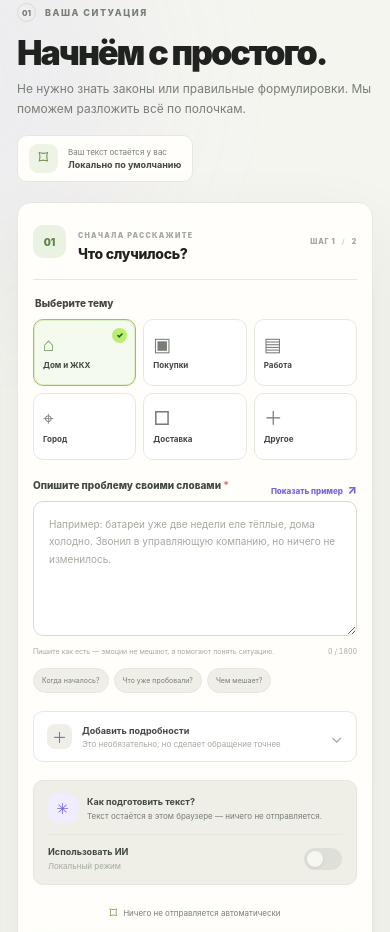
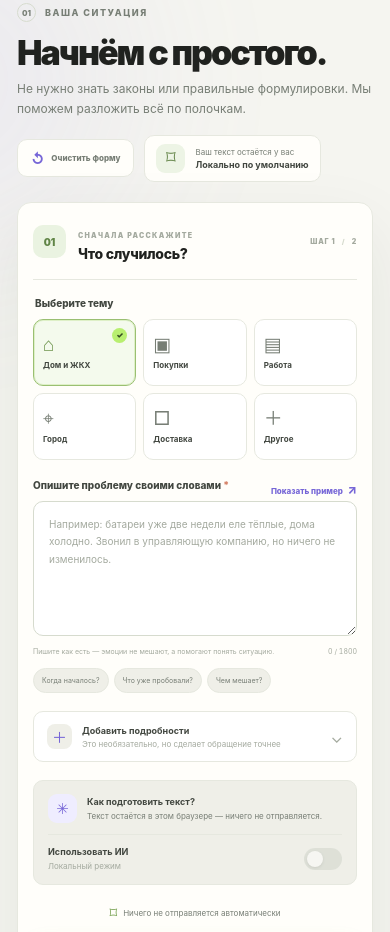
Before and after one commit to SMisha2/hackaton_gpt, a website with bundled scripts: page index.html in a window 390 px wide. Shown: the part 819-1751 px from the top of the page. Built offline with nearby package versions, Linux system fonts and the light colour scheme; files whose address does not match are found by name.

Commit message:
fix: add visible form reset control

```diff
--- a/index.html
+++ b/index.html
@@ -77,7 +77,10 @@
           <h2>Начнём с простого.</h2>
           <p>Не нужно знать законы или правильные формулировки. Мы поможем разложить всё по полочкам.</p>
         </div>
-        <div class="privacy-mini"><span class="lock-icon">⌑</span><span>Ваш текст остаётся у вас<br><b>Локально по умолчанию</b></span></div>
+        <div class="intro-tools">
+          <button class="clear-button" id="clearButton" type="button"><span>↺</span> Очистить форму</button>
+          <div class="privacy-mini"><span class="lock-icon">⌑</span><span>Ваш текст остаётся у вас<br><b>Локально по умолчанию</b></span></div>
+        </div>
       </div>
 
       <div class="work-grid">
--- a/styles.css
+++ b/styles.css
@@ -405,3 +405,12 @@ html[data-theme="dark"] .plan-finish { background: #2a3826; color: #c4d9b3; }
   .print-sheet { display: block !important; position: absolute; inset: 0; width: 100%; color: #111; background: white; white-space: pre-wrap; overflow-wrap: anywhere; font-family: Georgia, "Times New Roman", serif; font-size: 11pt; line-height: 1.65; }
   html, body { background: white !important; }
 }
+
+.intro-tools { display:flex; align-items:center; gap:10px; }
+.clear-button { display:inline-flex; align-items:center; gap:7px; min-height:43px; padding:0 13px; border:1px solid var(--line); border-radius:10px; color:var(--muted); background:var(--surface); font-size:8px; font-weight:800; white-space:nowrap; cursor:pointer; transition:background .2s,border-color .2s,transform .2s; }
+.clear-button span { font-size:14px; color:var(--purple); }
+.clear-button:hover { background:var(--surface-soft); border-color:var(--line-strong); transform:translateY(-1px); }
+@media (max-width:620px) {
+  .intro-tools { width:100%; flex-wrap:wrap; }
+  .clear-button { min-height:38px; }
+}
```
